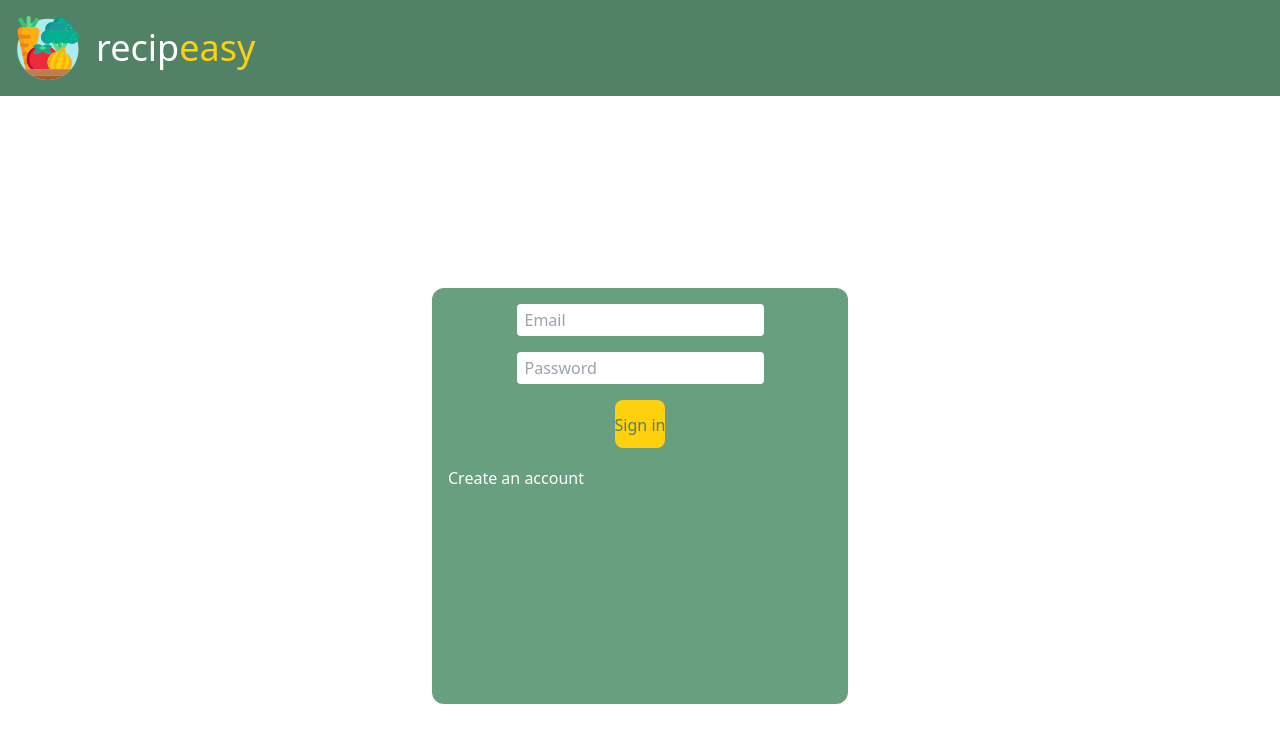
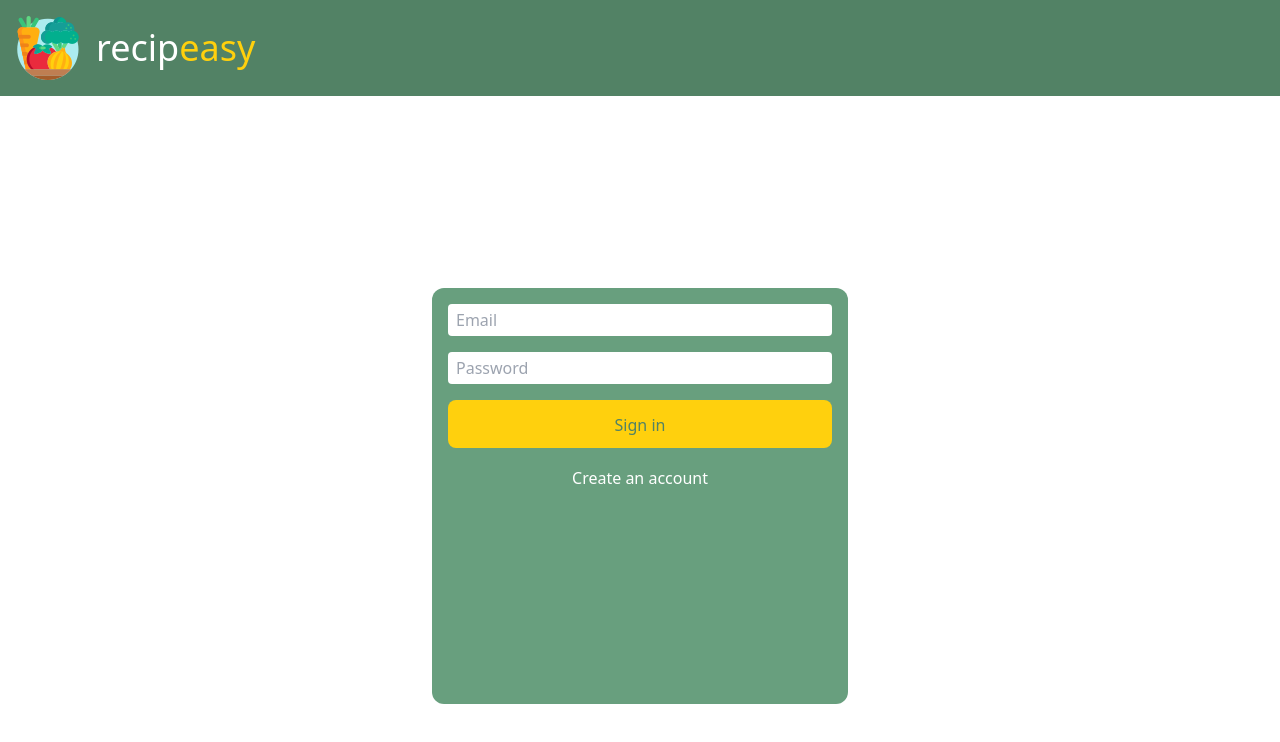
Before and after one commit to rad31/recipe_web_app, a React (Vite) app in the folder vite/: page / in a window 1280 px wide. Both pictures are taken after a click on the button "Sign in". Shown: the top 742 px of the page. Built offline with nearby package versions, Linux system fonts and the light colour scheme.

Commit message:
Update css

```diff
--- a/vite/src/components/Login.tsx
+++ b/vite/src/components/Login.tsx
@@ -76,11 +76,9 @@ function Login() {
             className="p-4 rounded-xl bg-green-secondary"
         >
             <div className="flex-col min-h-96 w-96">
-                <div>
-                    <form method="dialog">
-                        <div className="flex-col justify-items-center">
+                <form method="dialog" className="flex-col justify-center">
                     {formFields.map((key) => (
-                                <div key={key} className="content-center pb-4">
+                        <div key={key} className="pb-4">
                             <input
                                 className="w-full rounded px-2 py-1"
                                 placeholder={form[key]?.label}
@@ -106,16 +104,12 @@ function Login() {
                             className="h-12 w-full rounded-lg bg-yellow-primary hover:bg-orange-primary"
                         >
                             <span className="inline-block align-middle text-green-primary">
-                                        {isSignUp
-                                            ? "Create account"
-                                            : "Sign in"}
+                                {isSignUp ? "Create account" : "Sign in"}
                             </span>
                         </button>
                     </div>
-                        </div>
                 </form>
-                </div>
-                <div>
+                <div className="flex justify-center">
                     <button onClick={changeForm} className="">
                         <span className="inline-block align-middle text-white hover:text-yellow-primary">
                             {isSignUp
```
Lines whose indentation alone changed are shown as unchanged.
